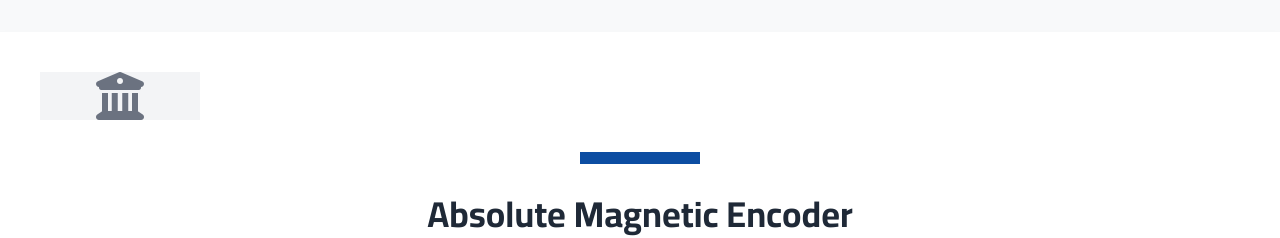
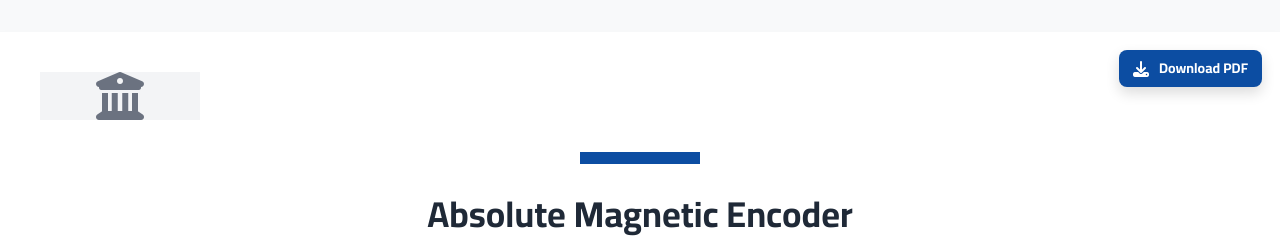
Before and after one commit to Mechatronics2026/absolute_magnetic_encoder, a plain HTML site: page index.html in a window 1280 px wide. Shown: the top 238 px of the page. Drawn offline with nearby package versions, Linux system fonts and the light colour scheme.

Commit message:
Update index.html
add download switch

```diff
--- a/index.html
+++ b/index.html
@@ -17,6 +17,32 @@
     width: 100%;
     overflow-y: auto;
   }
+  /* ====== Download button styles ====== */
+.download-btn {
+  position: absolute;
+  top: 18px;
+  right: 18px;
+  z-index: 9999;
+  display: inline-flex;
+  align-items: center;
+  gap: 10px;
+  padding: 8px 14px;
+  background: #0c4da2;
+  color: #fff;
+  text-decoration: none;
+  font-weight: 700;
+  border-radius: 8px;
+  box-shadow: 0 6px 14px rgba(0,0,0,0.14);
+  transition: transform .12s ease, opacity .12s ease;
+  font-size: 14px;
+}
+.download-btn:hover {
+  transform: translateY(-3px);
+  opacity: 0.95;
+}
+.download-btn i { font-size: 16px; }
+
+
   .slide-container {
     width: 1280px;
     min-height: 720px;
@@ -154,12 +180,23 @@
 <!-- Slide 1: Title Slide -->
 <div class="slide-container mx-auto">
   <!-- Network background illustration -->
-  <img alt="Magnetic Encoder Background" class="network-bg" src="1.jpg"/>
+  <img alt="Magnetic Encoder Background" class="network-bg" src="https://page.gensparksite.com/slides_images/2e8ff4fc633935c61b4fa25f930034ff.jpg"/>
 
   <!-- University Logo Placeholder -->
   <div class="university-logo bg-gray-100 flex items-center justify-center">
     <i class="fas fa-university text-5xl text-gray-500"></i>
   </div>
+
+  <!-- زر تنزيل PDF -->
+  <a id="downloadPdfBtn"
+     class="download-btn"
+     href="https://mechatronics2026.github.io/absolute_magnetic_encoder/absolute_magnetic_encoder.pdf"
+     download
+     target="_blank"
+     aria-label="Download PDF">
+    <i class="fas fa-download" aria-hidden="true"></i>
+    Download PDF
+  </a>
 
   <div class="content-wrapper px-16">
     <div class="title-section text-center">
```
